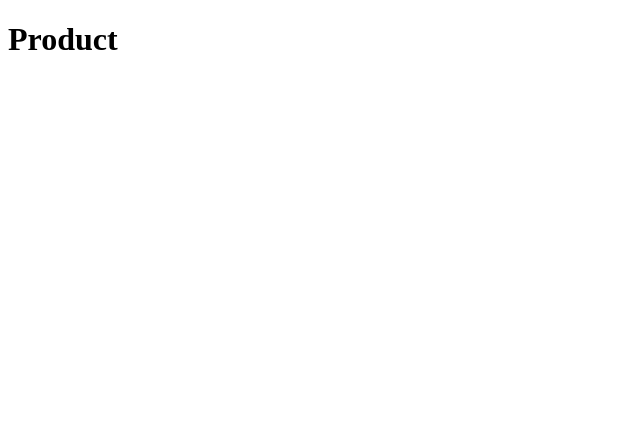
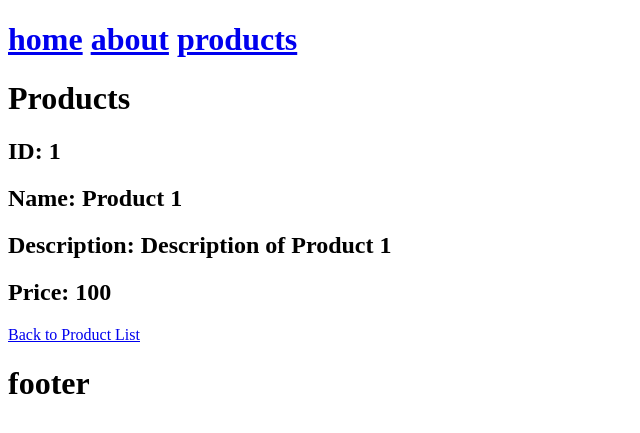
Before and after one commit to TaiChi112/Python, a Django app: page /products/1/ in a window 1280 px wide. Before the commit the part shown is almost empty. Shown: the top 433 px of the page, without its empty margins (0-640 px from the left). Run offline with Django 5.2, Linux system fonts and the light colour scheme.

Commit message:
change : move to use component I create

```diff
--- a/django/project_django2/product_app/templates/product_app/product.html
+++ b/django/project_django2/product_app/templates/product_app/product.html
@@ -1,11 +1,16 @@
-<!DOCTYPE html>
-<html lang="en">
-<head>
-    <meta charset="UTF-8">
-    <meta name="viewport" content="width=device-width, initial-scale=1.0">
-    <title>Document</title>
-</head>
-<body>
-    <h1>Product {{data}}</h1>
-</body>
-</html>
+{% extends 'general_app/base.html' %}
+
+{% block title %}Product{% endblock %}
+
+{% block content %}
+{% if product %}
+<h1>Products</h1>
+<h2>ID: {{ product.id }}</h2>
+<h2>Name: {{ product.name }}</h2>
+<h2>Description: {{ product.description }}</h2>
+<h2>Price: {{ product.price }}</h2>
+{% else %}
+<p>Product not found.</p>
+{% endif %}
+<a href="{% url 'products' %}">Back to Product List</a>
+{% endblock %}
```
